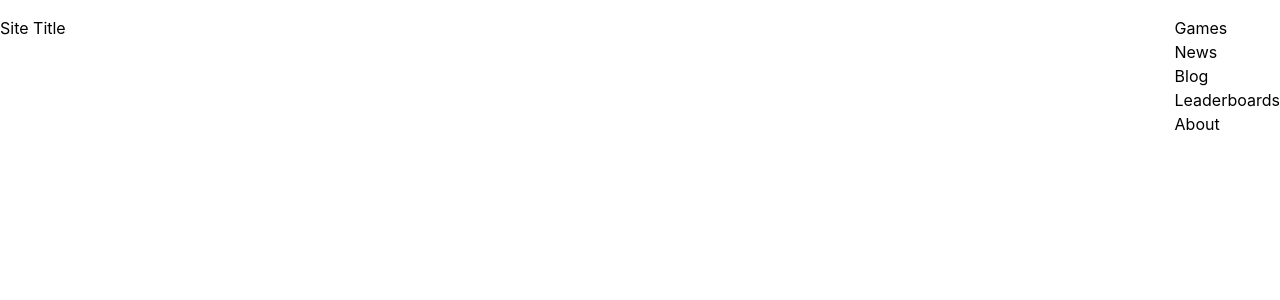
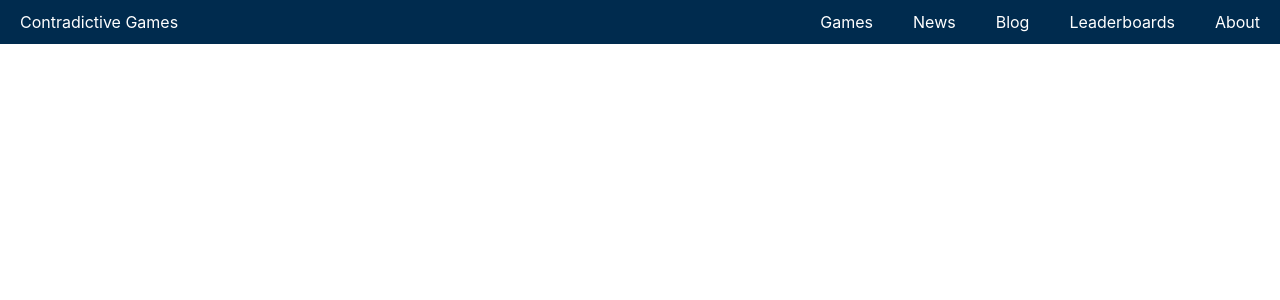
Before and after one commit to dwilliams304/contradictive-games, a React (Vite) app: page / in a window 1280 px wide. Shown: the top 300 px of the page. Built offline with nearby package versions, Linux system fonts and the light colour scheme.

Commit message:
css reset, more work on navbar

```diff
--- a/src/components/Dropdown.tsx
+++ b/src/components/Dropdown.tsx
@@ -3,17 +3,19 @@ import "../styles/components.css";
 type DropdownProps = {
     hover: boolean
     title: string
-    links: [{
-        content: string,
-        url: string
-    }]
+    links: DropdownItems[]
 };
+
+type DropdownItems = {
+    content: string,
+    url: string
+}
 
 export default function Dropdown(props: DropdownProps){
 
     return(
-        <div className="dropdown-container">
-            <a className="dropdown">
+        <div className="dropdown">
+            <a className="dropdown-title">
                 {props.title}
             </a>
             <div className="dropdown-content">
--- a/src/layout/NavBar.tsx
+++ b/src/layout/NavBar.tsx
@@ -4,15 +4,11 @@ import "../styles/layouts.css";
 
 export default function NavBar(){
     return(
-        <nav className="navbar">
-            <div className="navbar-left">
-                <p>Site Title</p>
-            </div>
+        <nav className="main-nav">
+            <h1 className="nav-title">Contradictive Games</h1>
 
-            <div className="navbar-right">
-                <ul>
+            <ul className="nav-links">
                 <li className="nav-item">
-                        <a className="navbar-link">
                     <Dropdown
                         hover={true}
                         title="Games"
@@ -20,17 +16,23 @@ export default function NavBar(){
                             {
                                 content: "Link 1",
                                 url: "#"
+                            },
+                            {
+                                content: "Link 2",
+                                url: "#"
+                            },
+                            {
+                                content: "Link 3",
+                                url: "#"
                             }
                         ]}
                     />
-                        </a>
                 </li>
-                    <li className="nav-item"><a className="navbar-link">News</a></li>
-                    <li className="nav-item"><a className="navbar-link">Blog</a></li>
-                    <li className="nav-item"><a className="navbar-link">Leaderboards</a></li>
-                    <li className="nav-item"><a className="navbar-link">About</a></li>
+                <li className="nav-item"><a>News</a></li>
+                <li className="nav-item"><a>Blog</a></li>
+                <li className="nav-item"><a>Leaderboards</a></li>
+                <li className="nav-item"><a>About</a></li>
             </ul>
-            </div>
         </nav>
     )
 }
--- a/src/styles/index.css
+++ b/src/styles/index.css
@@ -10,21 +10,53 @@
 
   /* Colors */
   --primaryColor: #000fff;
-  --secondaryColor: #000fff;
+  --secondaryColor: #002b4e;
   --backgroundColor: white;
   --tertiaryColor: #000fff;
-  --textColor: #000fff;
+  --textColor: #ffffff;
   --textColorDarK: #000fff;
 }
 
+html, body, div, span, applet, object, iframe,
+h1, h2, h3, h4, h5, h6, p, blockquote, pre,
+a, abbr, acronym, address, big, cite, code,
+del, dfn, em, img, ins, kbd, q, s, samp,
+small, strike, strong, sub, sup, tt, var,
+b, u, i, center,
+dl, dt, dd, ol, ul, li,
+fieldset, form, label, legend,
+table, caption, tbody, tfoot, thead, tr, th, td,
+article, aside, canvas, details, embed,
+figure, figcaption, footer, header, hgroup,
+menu, nav, output, ruby, section, summary,
+time, mark, audio, video {
+	margin: 0;
+	padding: 0;
+	border: 0;
+	font-size: 100%;
+	font: inherit;
+	vertical-align: baseline;
+}
+/* HTML5 display-role reset for older browsers */
+article, aside, details, figcaption, figure,
+footer, header, hgroup, menu, nav, section {
+	display: block;
+}
 body {
-  margin: 0;
-  display: flex;
-  place-items: center;
-  min-width: 320px;
-  min-height: 100vh;
+	line-height: 1;
 }
-
-ul {
-  list-style: none;
+ol, ul {
+	list-style: none;
 }
+blockquote, q {
+	quotes: none;
+}
+blockquote:before, blockquote:after,
+q:before, q:after {
+	content: '';
+	content: none;
+}
+table {
+	border-collapse: collapse;
+	border-spacing: 0;
+}
--- a/src/styles/layouts.css
+++ b/src/styles/layouts.css
@@ -1,24 +1,28 @@
-.navbar {
+.main-nav {
     position: absolute;
     top: 0;
     width: 100%;
     display: flex;
+    align-items: center;
     justify-content: space-between;
+    background-color: var(--secondaryColor);
+    color: var(--textColor);
 }
 
-.navbar-left {
-    height: 100%;
+.nav-title {
+    padding: 14px 20px;
 }
 
-.navbar-right {
-    height: 100%;
+.nav-links {
+    display: flex;
+    align-items: center;
 }
 
-.navbar-link {
-    height: 100%;
+.nav-item {
+    padding: 14px 20px;
     cursor: pointer;
 }
 
-.navbar-link:hover {
-    background-color: rgb(220, 220, 220);
+.nav-item:hover {
+    background-color: var(--primaryColor);
 }
```
Lines whose indentation alone changed are shown as unchanged.
